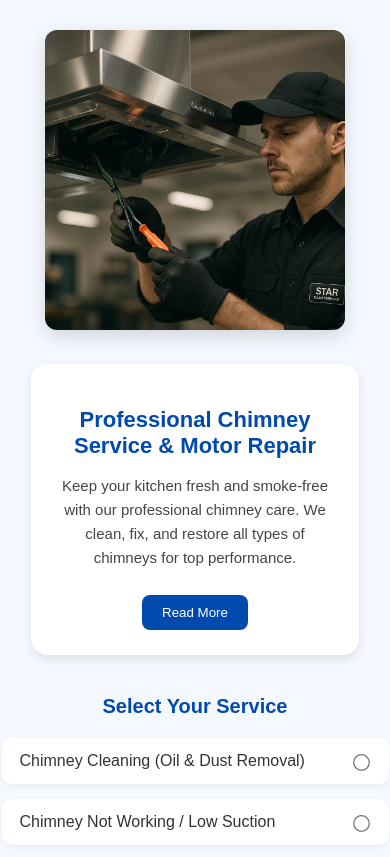
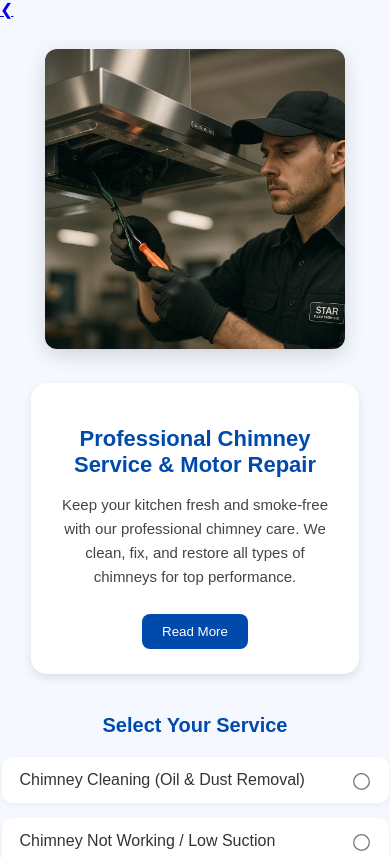
Before and after one commit to starelectronics201-collab/starelectronicss, a plain HTML site: page chimney.html in a window 390 px wide. Shown: the top 857 px of the page. Drawn offline with Linux system fonts and the light colour scheme.

Commit message:
Increase home button size for mobile

```diff
--- a/chimney.html
+++ b/chimney.html
@@ -14,6 +14,12 @@
   <link rel="stylesheet" href="css/chimney.css" />
 </head>
 <body>
+
+  <!-- ===== Navigation Button ===== -->
+<a href="index.html" class="home-btn">&#x276E;</a>
+
+
+
 
   <!-- ===== Hero Section ===== -->
   <section class="chimney-hero">
```
